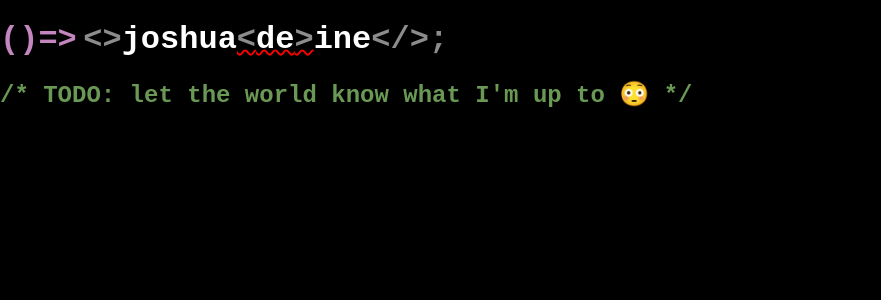
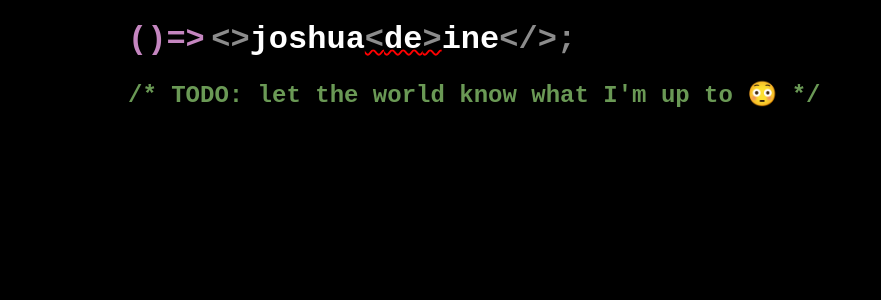
Before and after one commit to jdvne/devines.org, a React (Vite) app: page /#/ in a window 1280 px wide. Shown: the top 300 px of the page, without its empty margins (0-881 px from the left). Built offline with nearby package versions, Linux system fonts and the light colour scheme; a web font is replaced by a local one.

Commit message:
fix: padding on home page

```diff
--- a/src/pages/Home.jsx
+++ b/src/pages/Home.jsx
@@ -3,6 +3,7 @@ import styles from './Home.module.css';
 function Home() {
   return (
     <main id={styles.main}>
+      <div className={styles.container}>
         <h1>
           {/* () => <>joshua<dev>ine</>; */}
           <a className={styles.name} href="./">
@@ -23,6 +24,7 @@ function Home() {
             &#47;* TODO: let the world know what I&apos;m up to 😳 *&#47;
           </h2>
         </div>
+      </div>
     </main>
   );
 }
--- a/src/pages/Home.module.css
+++ b/src/pages/Home.module.css
@@ -9,6 +9,10 @@
   font-family: 'Courier New', Courier, monospace;
   color: white;
   /* padding: 0 20px; */
+}
+
+.container {
+  padding: 0 10%;
 }
 
 .name {
```
Lines whose indentation alone changed are shown as unchanged.
